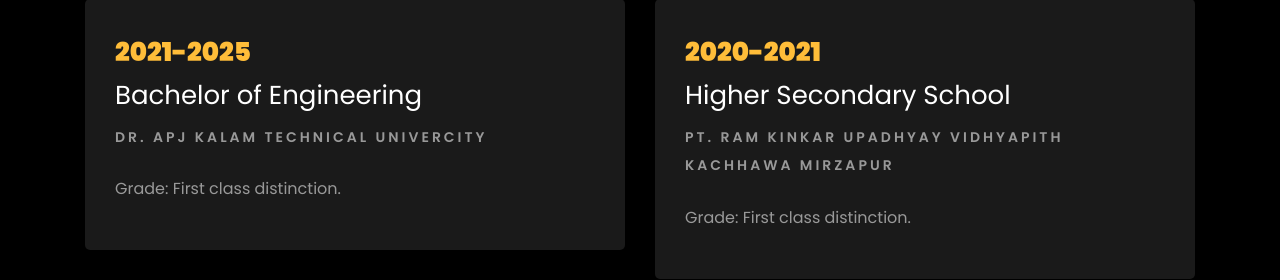
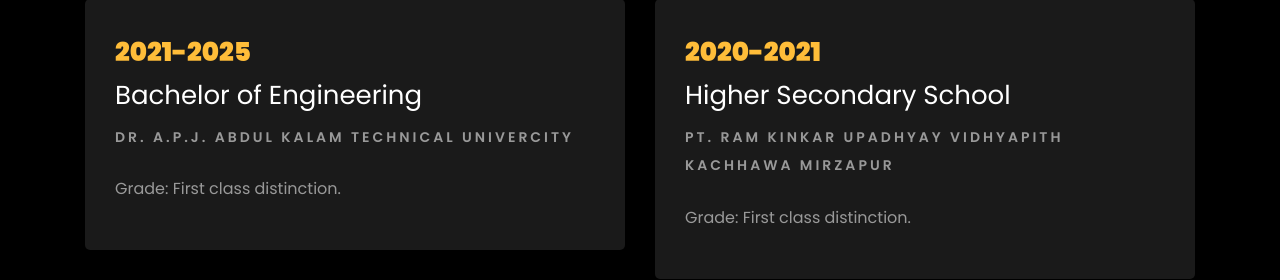
Before and after one commit to Vishalrawat5/vishal-rawat.github.io, a plain HTML site: page index.html in a window 1280 px wide. Shown: the part 2078-2358 px from the top of the page. Drawn offline with Linux system fonts and the light colour scheme; files whose address does not match are found by name.

Commit message:
Update index.html

```diff
--- a/index.html
+++ b/index.html
@@ -330,7 +330,7 @@
     				<div class="resume-wrap ftco-animate">
     					<span class="date">2021-2025</span>
     					<h2>Bachelor of Engineering</h2>
-    					<span class="position">Dr. APJ Kalam Technical Univercity </span>
+    					<span class="position">Dr. A.P.J. Abdul Kalam Technical Univercity </span>
     					<p class="mt-4">Grade: First class distinction.</p>
     				</div>
     			</div>
```
